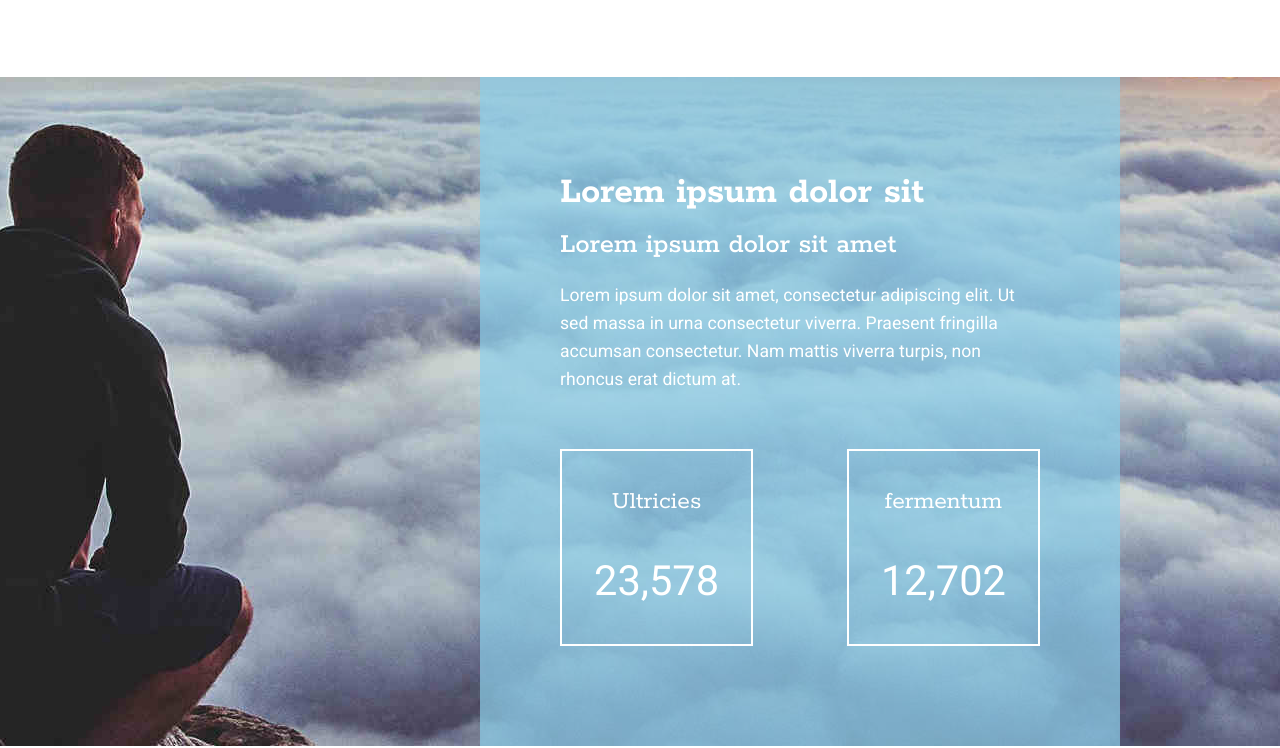
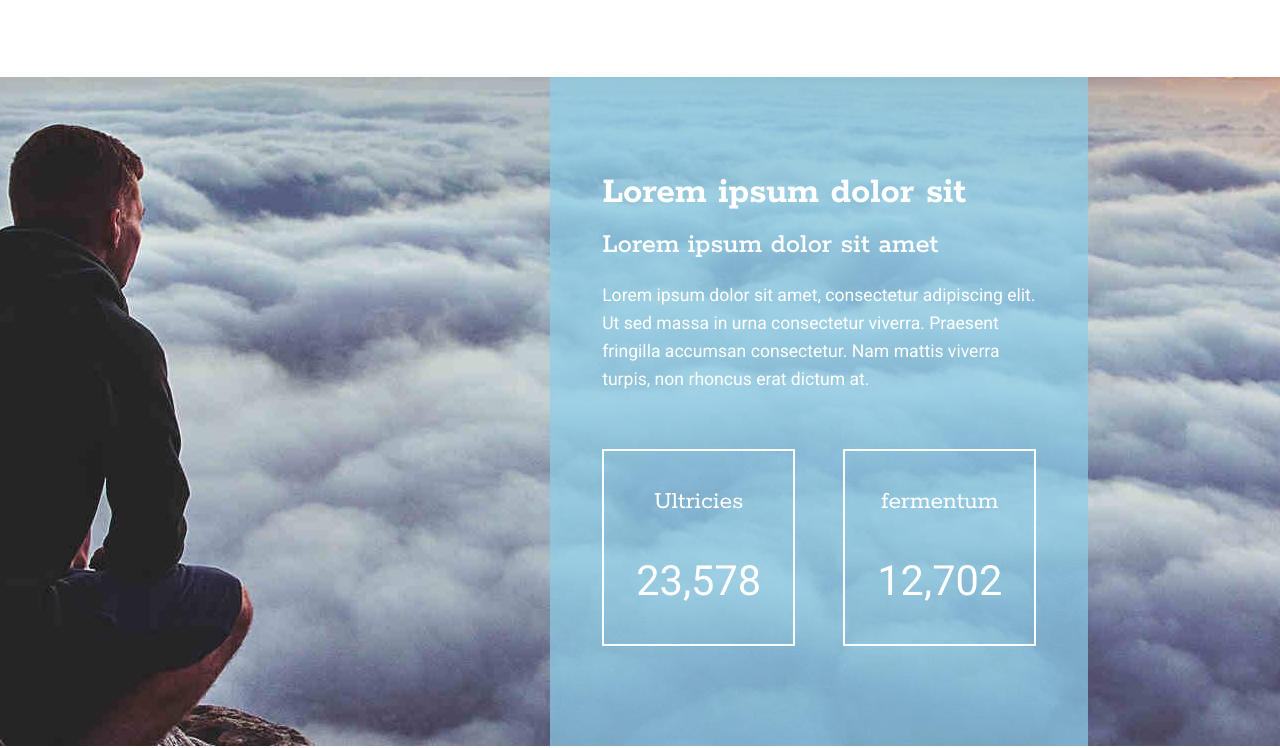
Before and after one commit to Meikaziku/The-Mountain-Tailwind-TP, a website: page index.html in a window 1280 px wide. Shown: the part 1142-1890 px from the top of the page. Drawn offline with Linux system fonts and the light colour scheme.

Commit message:
update section info

```diff
--- a/index.html
+++ b/index.html
@@ -144,10 +144,10 @@
       <!-- rubrique fin -->
 
       <!-- section information DEBUT -->
-      <section class="bg-[url('../images/bg_nuage.jpg')] bg-center">
-        <div class="flex justify-center lg:flex lg:justify-end">
+      <section class="bg-[url('../images/bg_nuage.jpg')] bg-center lg:flex lg:justify-center">
+        <div class="flex justify-center lg:flex lg:justify-end lg:w-7/10">
           <div
-            class="flex flex-col w-19/20 items-center bg-[#8ccfea]/70 px-4 py-25 md:w-19/20 lg:w-5/10 lg:mx-40 lg:px-20"
+            class="flex flex-col w-19/20 items-center bg-[#8ccfea]/70 px-4 py-25 md:w-19/20 lg:w-7/10 lg:px-20 xl:w-6/10 2xl:w-5/10"
           >
             <div class="flex flex-col gap-5">
               <h2
```
Also changed, not shown: style/output.css.
